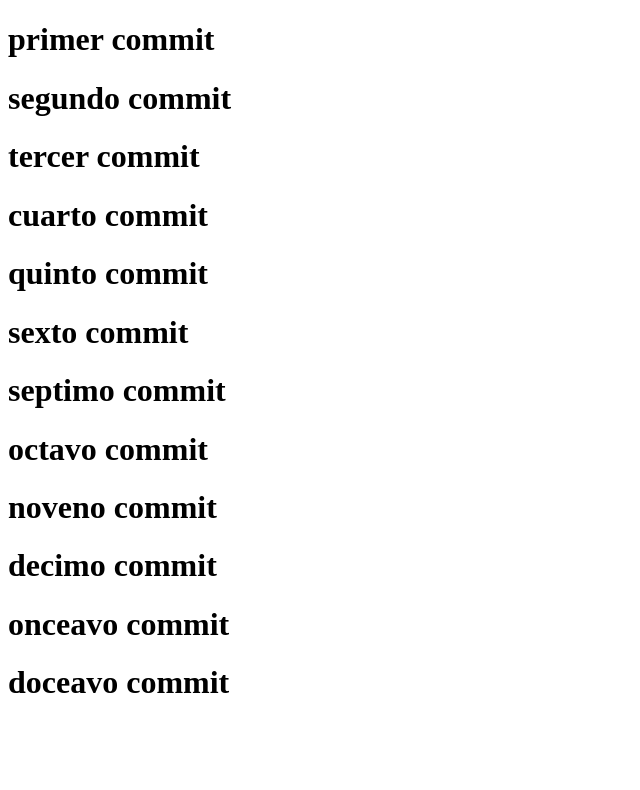
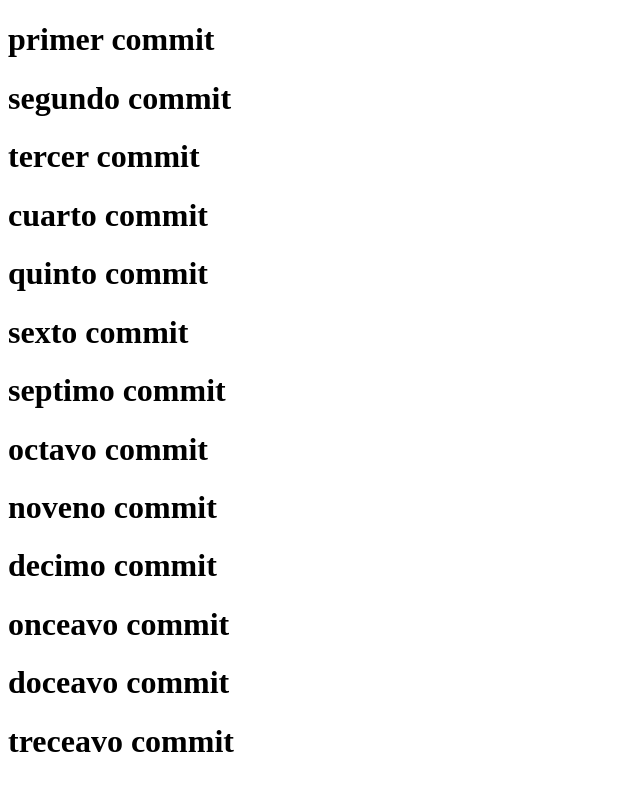
Before and after one commit to Xamio51/punto-3., a plain HTML site: page index.html in a window 1280 px wide. Shown: the whole page, without its empty margins (0-640 px from the left). Drawn offline with Linux system fonts and the light colour scheme.

Commit message:
treceavo commit

```diff
--- a/index.html
+++ b/index.html
@@ -18,6 +18,7 @@
     <h1>decimo commit</h1>
     <h1>onceavo commit</h1>
     <h1>doceavo commit</h1>
+    <h1>treceavo commit</h1>
 
 
 </body>
```
